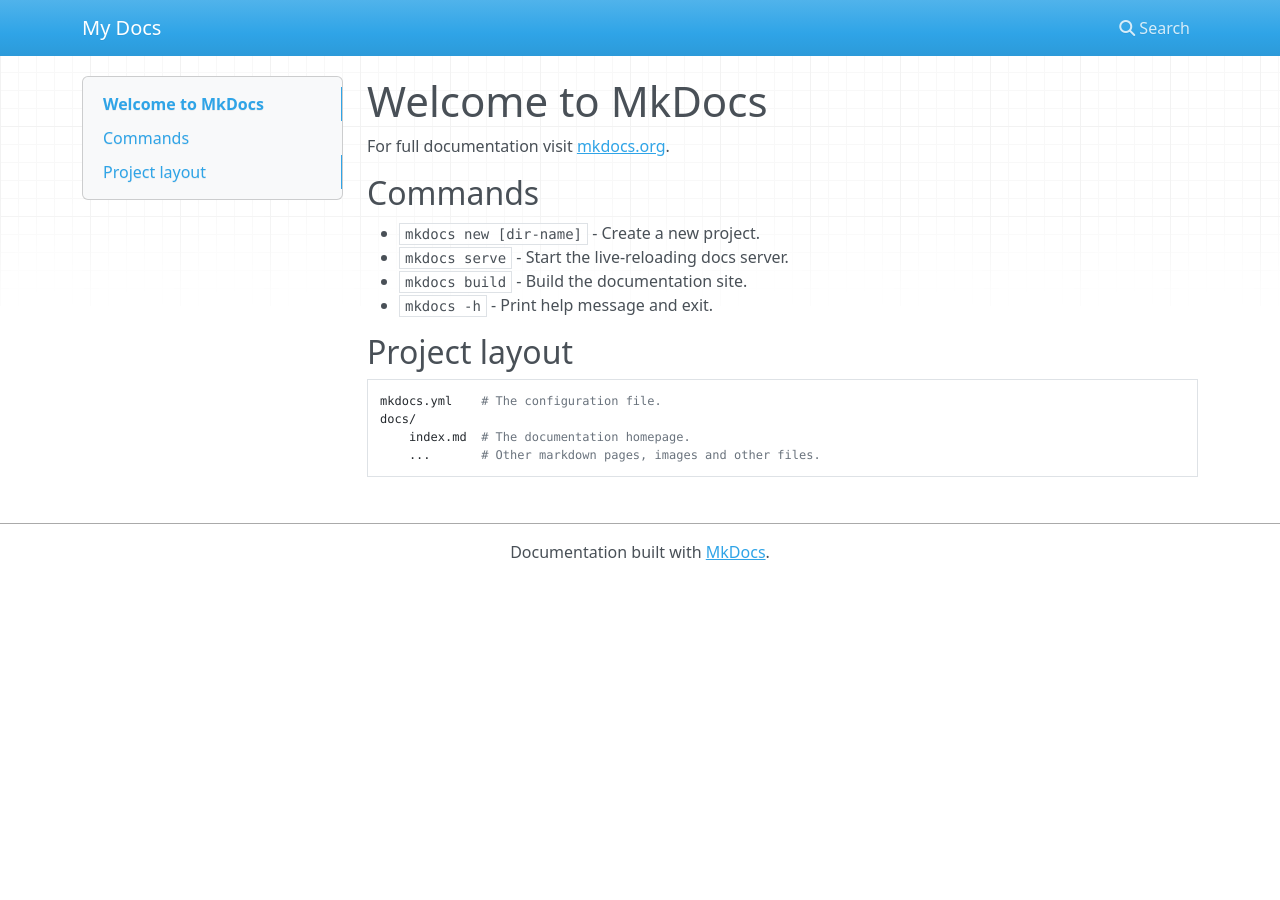
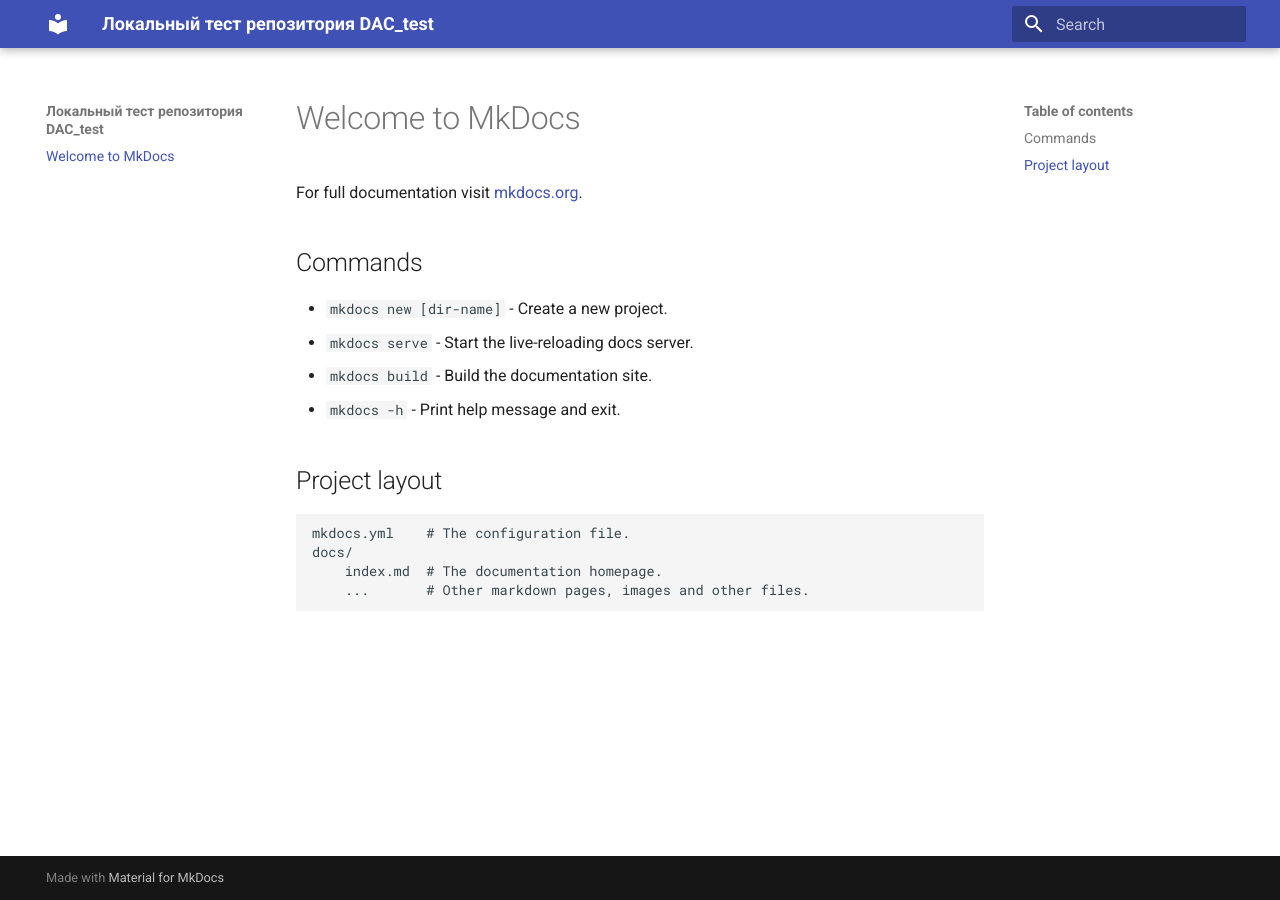
Before and after one commit to aggromarus/DAC_test, an MkDocs documentation site: the page built from docs/index.md, in a window 1280 px wide. Built offline with MkDocs 1.6.1 and Material for MkDocs 9.7.7, drawn with Linux system fonts in a browser that asks for light colours; nearby versions of some CDN libraries.

Commit message:
локальный тест

```diff
--- a/mkdocs.yml
+++ b/mkdocs.yml
@@ -1 +1,3 @@
-site_name: My Docs
+site_name: Локальный тест репозитория DAC_test
+theme:
+  name: 'material'
```
